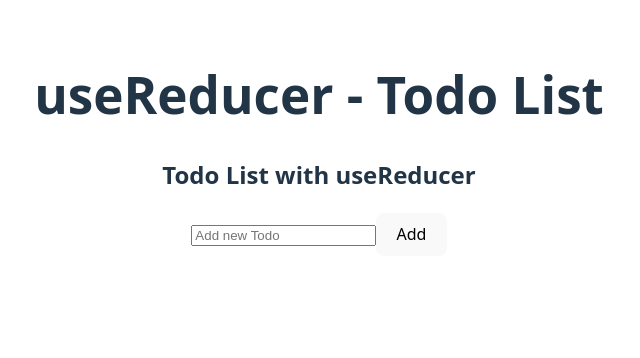
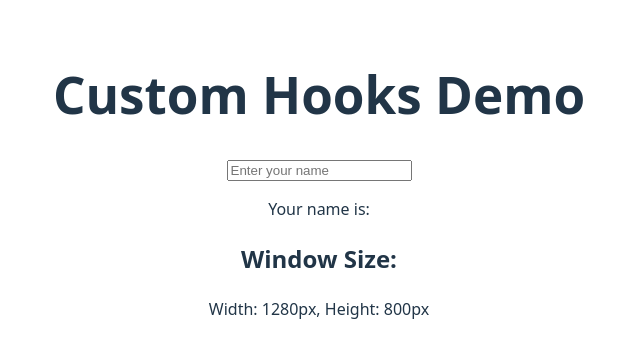
Before and after one commit to OMONDIMICHAEL/my-react-app, a React (Vite) app: page / in a window 1280 px wide. Shown: the top 358 px of the page, without its empty margins (321-961 px from the left). Built offline with nearby package versions, Linux system fonts and the light colour scheme.

Commit message:
Day 7: Custom hooks (useLocalStorage, useWindowSize).

```diff
--- a/src/App.jsx
+++ b/src/App.jsx
@@ -10,10 +10,16 @@ import './App.css'
 // import TextInput from './TextInput';
 // import DataFetcher from './DataFetcher';
 // import UserFetcher from './UserFetcher'
-import TodoList from './TodoList';
+// import TodoList from './TodoList';
+// day 7 below
+import useLocalStorage from './hooks/useLocalStorage';
+import useWindowSize from './hooks/useWindowSize';
 
 function App() {
   // const [count, setCount] = useState(0)
+  // day 7 below
+  const [name, setName] = useLocalStorage('name', '');
+  const size = useWindowSize();
 
   return (
     <>
@@ -27,8 +33,25 @@ function App() {
         {/* <DataFetcher/> */}
         {/* <h1>useEffect Cleanup & Fetch Real API</h1>
         <UserFetcher/> */}
-        <h1>useReducer - Todo List</h1>
-        <TodoList/>
+        {/* <h1>useReducer - Todo List</h1> */}
+        {/* <TodoList/> */}
+        {/* day 7 below */}
+        <h1>Custom Hooks Demo</h1>
+          <div>
+            <input
+              type="text"
+              placeholder="Enter your name"
+              value={name}
+              onChange={(e) => setName(e.target.value)}
+            />
+            <p>Your name is: {name}</p>
+          </div>
+          <div>
+            <h2>Window Size:</h2>
+            <p>
+              Width: {size.width}px, Height: {size.height}px
+            </p>
+          </div>
       </div>
     </>
   );
--- /dev/null
+++ b/src/hooks/useLocalStorage.js
@@ -0,0 +1,23 @@
+import { useState, useEffect } from "react";
+
+function useLocalStorage(key, initialValue) {
+    const [storedValue, setStoredValue] = useState(() => {
+        try {
+            const item = window.localStorage.getItem(key);
+            return item ? JSON.parse(item) : initialValue;
+        } catch (error) {
+            console.warn('Error reading localStorage key:' , key);
+            return initialValue;
+        }
+    });
+    useEffect(() => {
+        try {
+            window.localStorage.setItem(key, JSON.stringify(storedValue));
+        } catch (error) {
+            console.warn('Error setting localStorage key:', key)
+        }
+    }, [key,storedValue]);
+    return [storedValue, setStoredValue];
+}
+
+export default useLocalStorage;
--- /dev/null
+++ b/src/hooks/useWindowSize.js
@@ -0,0 +1,18 @@
+import { useState, useEffect } from "react";
+
+function useWindowSize(params) {
+    const [size, setSize] = useState({
+        width:window.innerWidth,
+        height:window.innerHeight,
+    });
+    useEffect(() => {
+        const handleResize = () => {
+            setSize({ width: window.innerWidth, height: window.innerHeight});
+        };
+        window.addEventListener('resize', handleResize);
+        return () => window.removeEventListener('resize', handleResize);
+    }, []);
+    return size;
+}
+
+export default useWindowSize;
```
